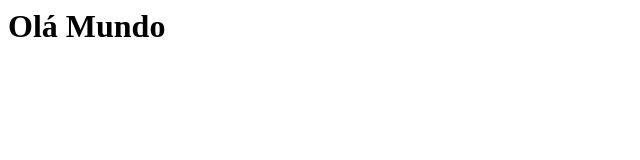
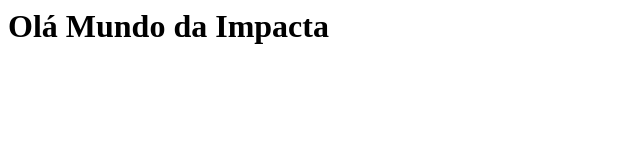
Before and after one commit to BrunoKlein504/aula-impacta, a plain HTML site: page index.html in a window 1280 px wide. Shown: the whole page, without its empty margins (0-640 px from the left). Drawn offline with Linux system fonts and the light colour scheme.

Commit message:
versao 1.1

```diff
--- a/index.html
+++ b/index.html
@@ -1 +1 @@
-<h1>Olá Mundo</h1>
+<h1>Olá Mundo da Impacta</h1>
```
